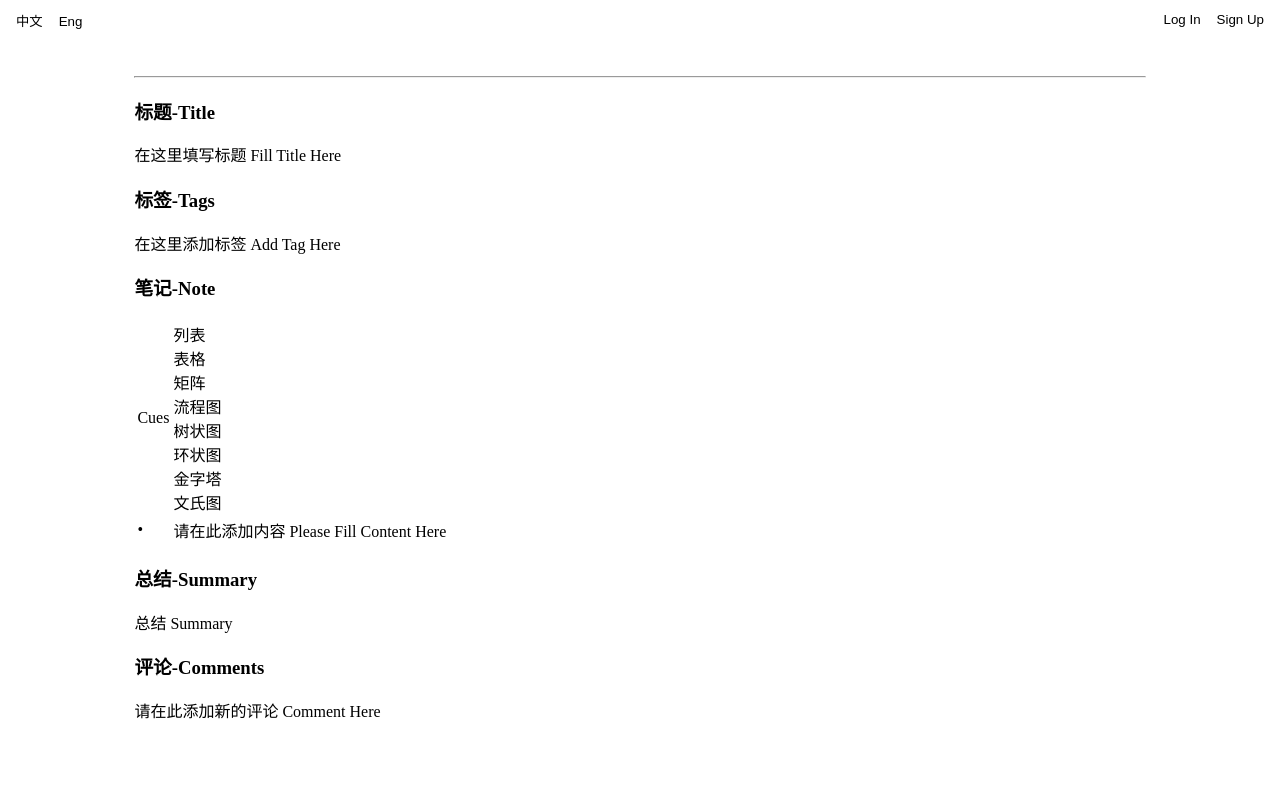
After one commit to LechenDai43/NoteApp, a PHP site: page /pages/edit/note-edit.php in a window 1280 px wide. The commit adds this page. Run offline with PHP 8.4, Linux system fonts and the light colour scheme.

Commit message:
Build the skeleton of the note editor

```diff
--- /dev/null
+++ b/component/page-top.php
@@ -0,0 +1,4 @@
+<?php
+include_once 'left-top.php';
+include_once 'right-top.php';
+include_once 'top-search-bar.php';
--- /dev/null
+++ b/component/right-top.php
@@ -0,0 +1,7 @@
+<!--
+this is for what to show on the right top corner
+if the user has logged in, then it shows the log out button and the home button
+if the user has not logged in, then it shows the log in button and the register button
+-->
+<?php
+include_once 'right-top-unsigned.php';
--- /dev/null
+++ b/component/top-search-bar.php
@@ -0,0 +1,9 @@
+<!--
+this is for the mini search bar
+this should contains the following:
+    a mini logo
+    a search bar
+    a search button
+    an advanced search button
+-->
+<?php
--- a/index.php
+++ b/index.php
@@ -21,7 +21,7 @@ classes:
     </head>
     <body>
         <?php include_once 'component/left-top.php'; ?>
-        <?php include_once 'component/right-top-unsigned.php'; ?>
+        <?php include_once 'component/right-top.php'; ?>
         <main id="index-main">
             <h1 id="main-logo">Note App</h1>
             <div id="out-form">
--- /dev/null
+++ b/pages/edit/common-edit.php
@@ -0,0 +1,8 @@
+<h3>标题-Title</h3>
+<div class="title-field" contenteditable="true">
+    在这里填写标题 Fill Title Here
+</div>
+<h3>标签-Tags</h3>
+<div class="tag-field" contenteditable="true">
+    在这里添加标签 Add Tag Here
+</div>
--- /dev/null
+++ b/pages/edit/note-edit.php
@@ -0,0 +1,67 @@
+<html>
+    <head>
+        <link rel="stylesheet" type="text/css" href="../../css/component.css">
+        <style>
+            #note-edit-main {
+                margin-top: 6%;
+                padding-right: 10%;
+                padding-left: 10%;
+            }
+        </style>
+    </head>
+    <body>
+        <?php include_once '../../component/page-top.php'; ?>
+        <main class="edit-main" id="note-edit-main">
+            <hr>
+            <?php include_once 'common-edit.php'; ?>
+            <h3>笔记-Note</h3>
+            <table>
+                <tr>
+                    <td>
+                        Cues
+                    </td>
+                    <td>
+                        <div class="note-tool-bar">
+                            <div class="tool">列表</div>
+                            <div class="tool">表格</div>
+                            <div class="tool">矩阵</div>
+                            <div class="tool">流程图</div>
+                            <div class="tool">树状图</div>
+                            <div class="tool">环状图</div>
+                            <div class="tool">金字塔</div>
+                            <div class="tool">文氏图</div>
+                        </div>
+                    </td>
+                </tr>
+                <tr>
+                    <td>
+                        <div class="cue-container">
+                            <p class="cue-content" contenteditable="true">
+                                &#8226
+                            </p>
+                        </div>
+                    </td>
+                    <td>
+                        <div class="note-container">
+                            <div class="note-content-container">
+                                <p class="note-content-p" contenteditable="true">
+                                    请在此添加内容 Please Fill Content Here
+                                </p>
+                            </div>
+                        </div>
+                    </td>
+                </tr>
+            </table>
+            <h3>总结-Summary</h3>
+            <div class="note-summary" contenteditable="true">
+                总结 Summary
+            </div>
+            <h3>评论-Comments</h3>
+            <div class="note-comment">
+                <div class="note-comment-content" contenteditable="true">
+                    请在此添加新的评论 Comment Here
+                </div>
+            </div>
+        </main>
+    </body
+</html>
```
Also changed, not shown: pages/outer.php (deleted, +0 -11 lines), pages/view/note-view.php (added, +9 -0 lines), sql/customization.sql (+12 -0 lines), sql/tables.sql (+7 -11 lines), pages/article/editor.php (deleted).
